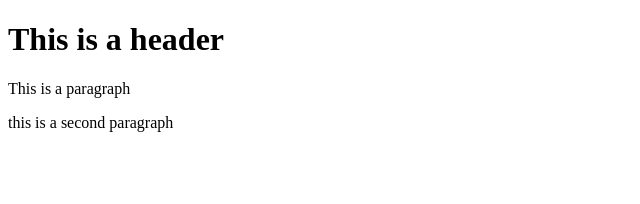
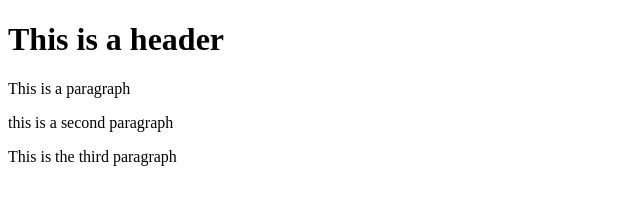
Before and after one commit to Ericademola/git_test3, a website: page index.html in a window 1280 px wide. Shown: the whole page, without its empty margins (0-640 px from the left). Drawn offline with Linux system fonts and the light colour scheme.

Commit message:
fourth commit

```diff
--- a/index.html
+++ b/index.html
@@ -6,5 +6,6 @@
         <h1>This is a header</h1>
         <p>This is a paragraph</p>
         <p>this is a second paragraph</p>
+        <p>This is the third paragraph</p>
     </body>
 </html>
```
Also changed, not shown: package.json (added, +24 -0 lines), 2 other files.
